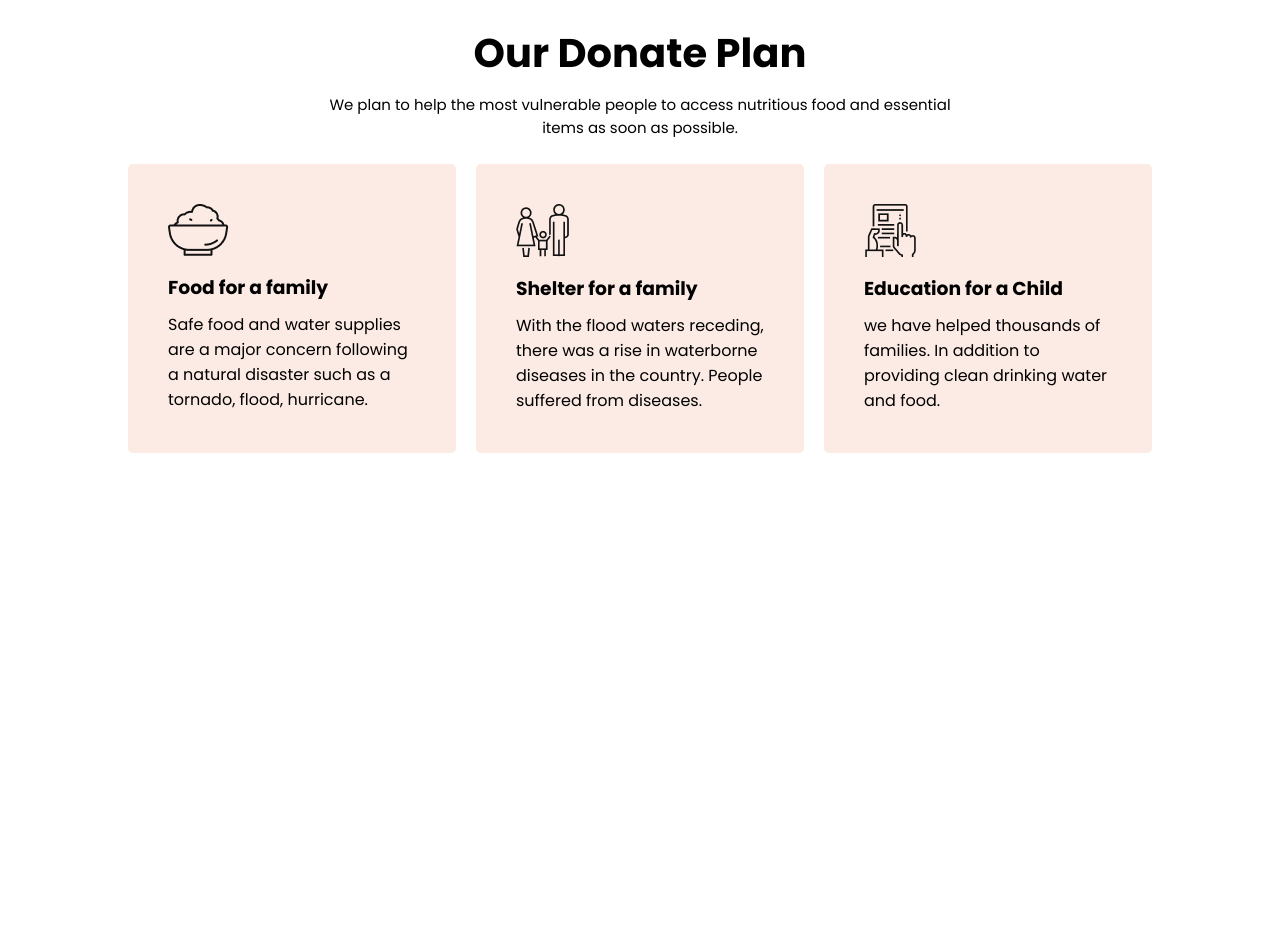
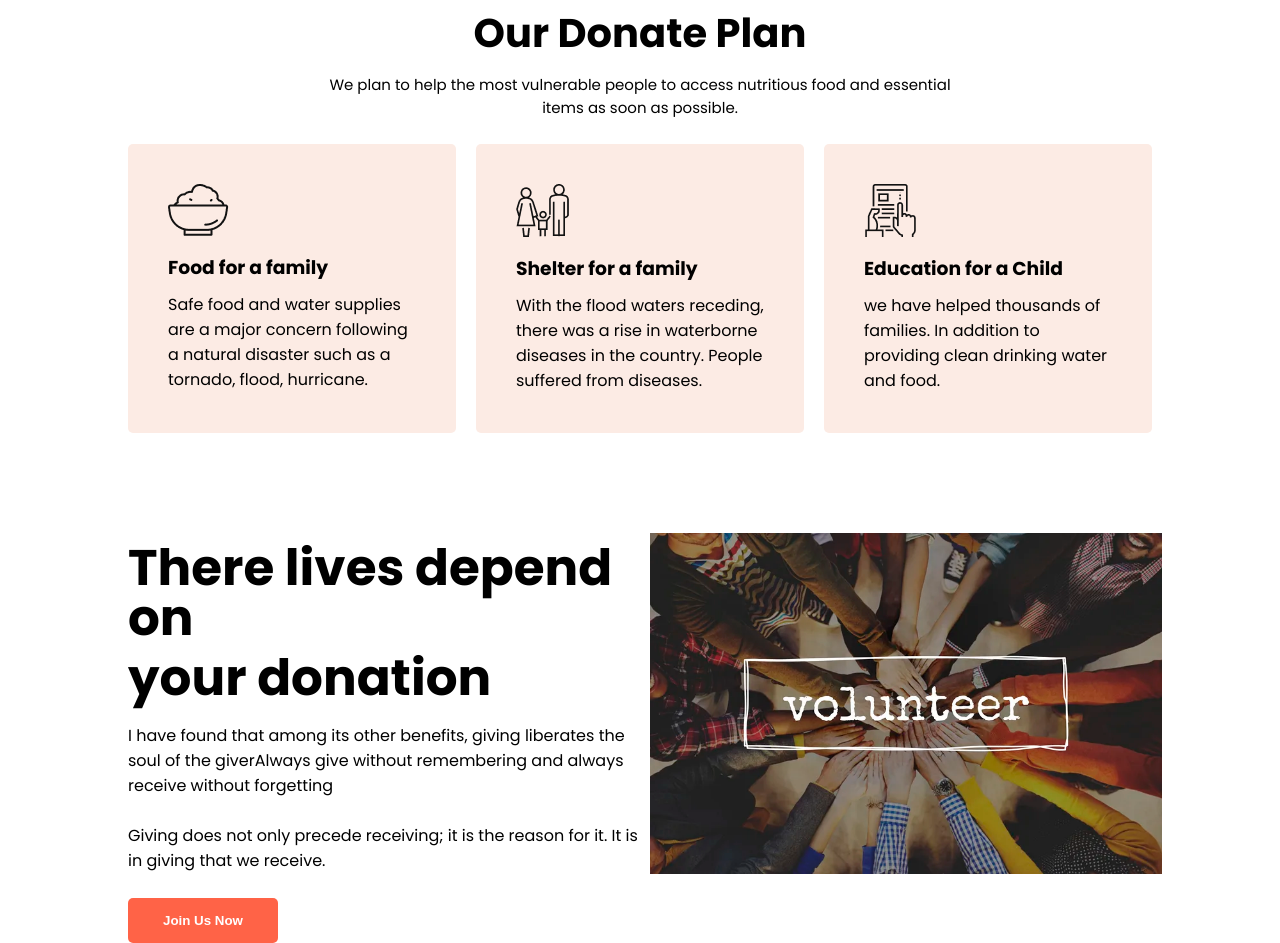
Before and after one commit to Emon5419/donate-today, a plain HTML site: page index.html in a window 1280 px wide. Shown: the part 1396-2339 px from the top of the page. Before the commit the page ends 1949 px from the top, so only its background shows below. Drawn offline with Linux system fonts and the light colour scheme.

Commit message:
'volunteerJoin'

```diff
--- a/index.html
+++ b/index.html
@@ -76,6 +76,27 @@
 
    <!-- donation-plan-section end  -->
 
+      <!-- volunteer section start  -->
+      <section id="volunteer-section">
+         <div class="half-width">
+            <h1>There lives depend on</h1>
+            <h1>your donation</h1>
+            <p>
+               I have found that among its other benefits, giving liberates the soul of the giverAlways give without remembering and always receive without forgetting
+               <br>
+
+               <br>Giving does not only precede receiving; it is the reason for it. It is in giving that we receive.
+            </p>
+            <br>
+            <button>Join Us Now</button>
+         </div>
+         <div class="half-width">
+            <img src="images/volunteer.webp" alt="">
+         </div>
+      </section>
+
+      <!-- volunteer section end  -->
+
 
 </body>
 </html>
--- a/style.css
+++ b/style.css
@@ -68,7 +68,7 @@ h1 {
    font-size: 15px;
 }
 
-.donat-button {
+.donate-button {
    width: 80%;
    display: flex;
    text-align: center;
@@ -153,3 +153,40 @@ h1 {
 }
 
 /* donation-plan-section end  */
+/* volunteer section start */
+
+#volunteer-section {
+   display: flex;
+   width: 80%;
+   justify-content: center;
+   margin: 0 auto;
+}
+
+.half-width h1 {
+   margin-top: 10px;
+   line-height: 50px;
+}
+
+.half-width p {
+   margin-top: 20px;
+}
+
+.half-width {
+   width: 50%;
+}
+
+.half-width img {
+   width: 100%;
+   margin-left: 10px;
+}
+
+.half-width button {
+   background-color: tomato;
+   padding: 15px 35px;
+   border: none;
+   border-radius: 5px;
+   color: white;
+   font-weight: 700;
+}
+
+/* volunteer section end  */
```
